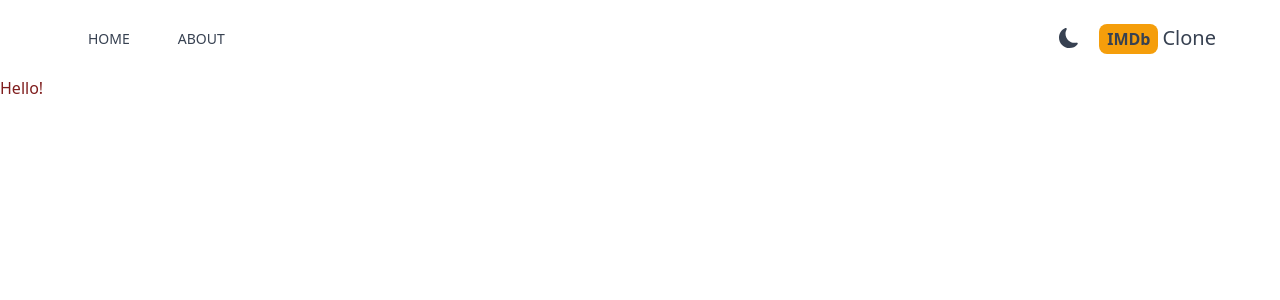
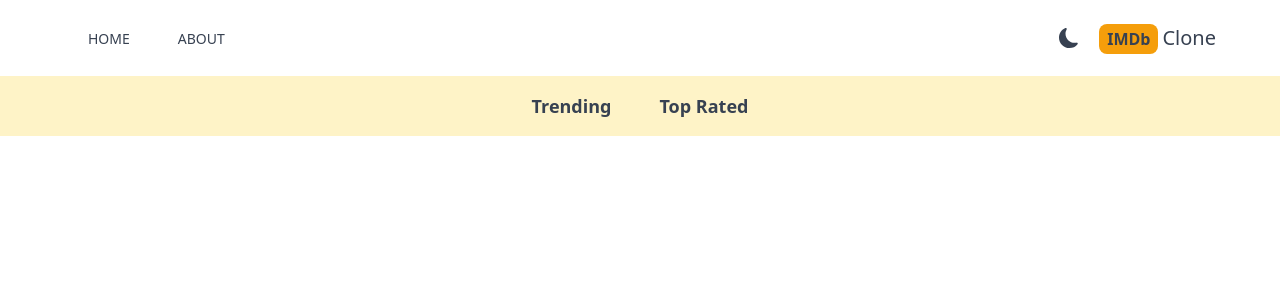
Before and after one commit to ChristoferMendes/imdb-next, a Next.js app: page / in a window 1280 px wide. Shown: the top 300 px of the page. Built offline with nearby package versions, Linux system fonts and the light colour scheme.

Commit message:
create navbar component

```diff
--- a/src/app/about/page.tsx
+++ b/src/app/about/page.tsx
@@ -2,7 +2,7 @@
 
 export default function About() {
   return (
-    <div className='max-w-6xl mx-auto space-y-4'>
+    <div className='max-w-6xl mx-auto space-y-4 p-4'>
       <h1 className='text-2xl font-medium text-amber-600'>About</h1>
       <p>Lorem ipsum dolor sit amet consectetur adipisicing elit. Aliquid vel autem praesentium quis vero suscipit blanditiis nesciunt a pariatur corrupti ratione exercitationem reiciendis, laudantium quo commodi ipsam veritatis, consectetur quae.</p>
     </div>
--- a/src/app/components/Header.tsx
+++ b/src/app/components/Header.tsx
@@ -7,6 +7,7 @@
 
 export default function Header() {
   return (
+    <header>
       <div className='flex justify-between mx-2 max-w-6xl sm:mx-auto items-center py-6'>
         <div className="flex">
           <MenuItem title='HOME' address={'/'} Icon={AiFillHome} />
@@ -22,5 +23,6 @@
           </Link>
         </div>
       </div>
+    </header>
   )
 }
--- /dev/null
+++ b/src/app/components/NavBarItem.tsx
@@ -0,0 +1,28 @@
+'use client';
+import Link from 'next/link'
+import React from 'react'
+import { useSearchParams } from 'next/navigation'
+
+export default function NavBarItem({ title, param }: { title: string, param: string }) {
+  const searchParams = useSearchParams()
+  const genre = searchParams.get('genre')
+
+  const isCurrent = () => {
+    if (!genre) return;
+
+    return genre === param;
+  }
+
+  const dynamicDecoration = isCurrent() && 'underline underline-offset-8 decoration-4 decoration-amber-500 rounded-lg'
+
+  return (
+    <div>
+      <Link
+        className={`m-4 hover:text-amber-600 font-semibold p-2 ${dynamicDecoration}`}
+        href={`/?genre=${param}`}
+      >
+        {title}
+      </Link>
+    </div>
+  )
+}
--- /dev/null
+++ b/src/app/components/Navbar.tsx
@@ -0,0 +1,11 @@
+import React from 'react'
+import NavBarItem from './NavBarItem'
+
+export default function Navbar() {
+  return (
+    <div className='flex justify-center dark:bg-gray-600 bg-amber-100 lg:text-lg p-4'>
+      <NavBarItem title="Trending" param="fetchTrending" />
+      <NavBarItem title="Top Rated" param="fetchTopRated" />
+    </div>
+  )
+}
--- a/src/app/layout.tsx
+++ b/src/app/layout.tsx
@@ -1,5 +1,6 @@
 import Providers from './Providers'
 import Header from './components/Header'
+import Navbar from './components/Navbar'
 import './globals.css'
 
 export const metadata = {
@@ -17,10 +18,8 @@
       <head></head>
       <body>
         <Providers>
-          <header>
-            {/* <Nav /> */}
-            <Header />
-          </header>
+          <Header />
+          <Navbar />
           <main>{children}</main>
         </Providers>
       </body>
--- a/src/app/page.tsx
+++ b/src/app/page.tsx
@@ -5,7 +5,7 @@
 export default function Home() {
   return (
    <div>
-    <h1 className='text-red-900'>Hello!</h1>
+    <h1 className='text-red-900'></h1>
    </div>
   )
 }
```
Lines whose indentation alone changed are shown as unchanged.
